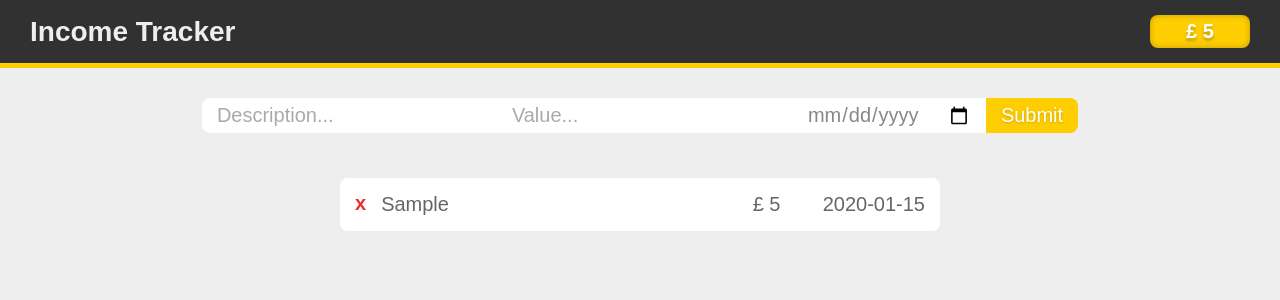
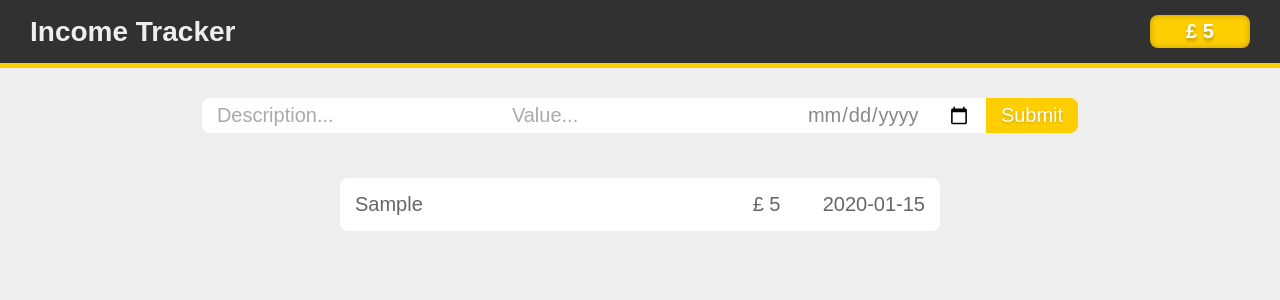
Before and after one commit to sharif-jatri/income-tracker-vue-composition, a Vue app: page / in a window 1280 px wide. Both pictures are taken after typing "Sample", "5", "2020-01-15" into the empty fields and a click on the input 1032 px from the left and 115 px from the top of the page. Shown: the top 300 px of the page. Built offline with nearby package versions, Linux system fonts and the light colour scheme.

Commit message:
store data on reload

```diff
--- a/src/App.vue
+++ b/src/App.vue
@@ -17,8 +17,9 @@ export default {
     IncomeList,
   },
   setup(){
+    const todo = localStorage.getItem('todo');
     const state = reactive({
-      income: [],
+      income: todo ? JSON.parse(todo) : [],
       totalIncome: computed(() => {
         let temp = 0;
         if(state.income.length > 0){
@@ -37,6 +38,7 @@ export default {
         value: parseInt(data.value),
         date: data.date,
       }]
+      localStorage.setItem('todo', JSON.stringify(state.income))
     }
 
     return{
--- a/src/components/IncomeItem.vue
+++ b/src/components/IncomeItem.vue
@@ -1,6 +1,6 @@
 <template>
   <div class="income-item">
-    <div class="removeItem" >x</div>
+<!--    <div class="removeItem" >x</div>-->
     <div class="desc">
       {{ income.description }}
     </div>
@@ -26,7 +26,7 @@ export default {
 .income-item {
   position: relative;
   display: flex;
-  padding: 15px 15px 15px 0px;
+  padding: 15px;
   background-color: #FFF;
   border-radius: 8px;
   max-width: 600px;
```
